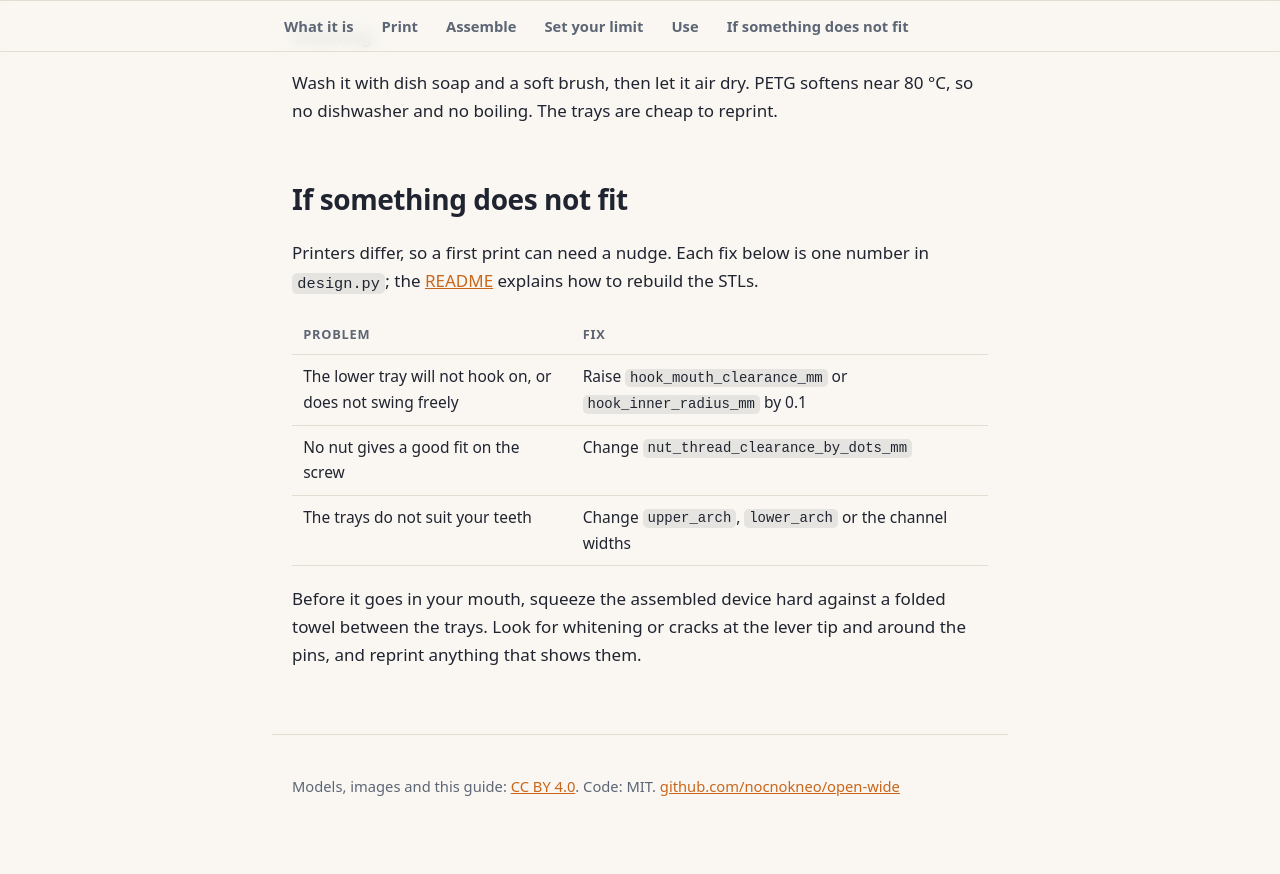
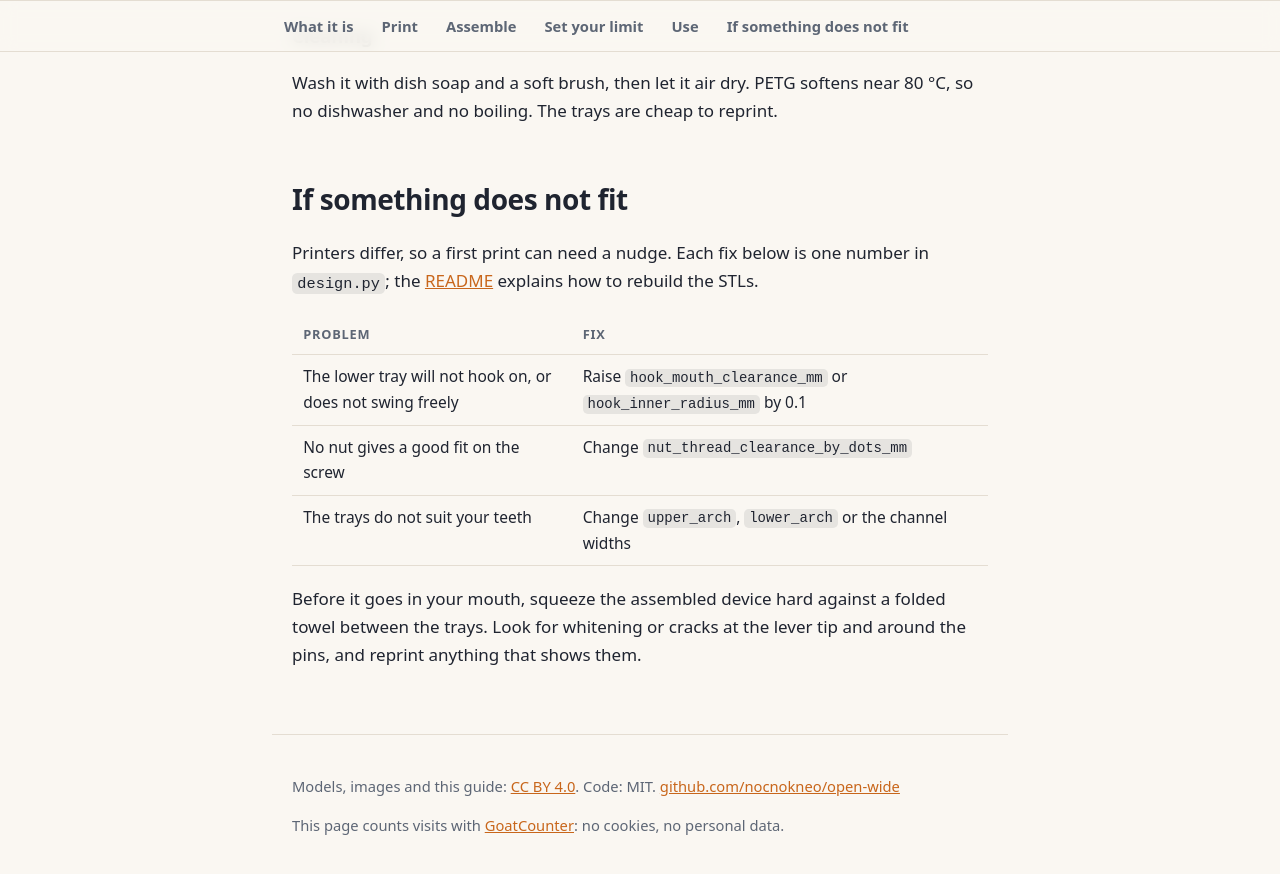
Before and after one commit to nocnokneo/open-wide, a Jekyll site: the page built from docs/index.md, in a window 1280 px wide and 900 px high, scrolled down 6007 px. Shown: the top 874 px of the window. Built offline with Jekyll 4.4.1, drawn with Linux system fonts in a browser that asks for light colours; part of the change alters nothing that is shown.

Commit message:
Count visits to the guide site
Co-Authored-By: Claude Fable 5.2 <noreply@anthropic.com>

```diff
--- a/docs/_config.yml
+++ b/docs/_config.yml
@@ -7,4 +7,4 @@ markdown: kramdown
 
 # Visit counting with GoatCounter (no cookies, no personal data).
 # Sign up at https://www.goatcounter.com/signup and put your site code here; leave empty to count nothing.
-goatcounter_code:
+goatcounter_code: nocnokneo
```
